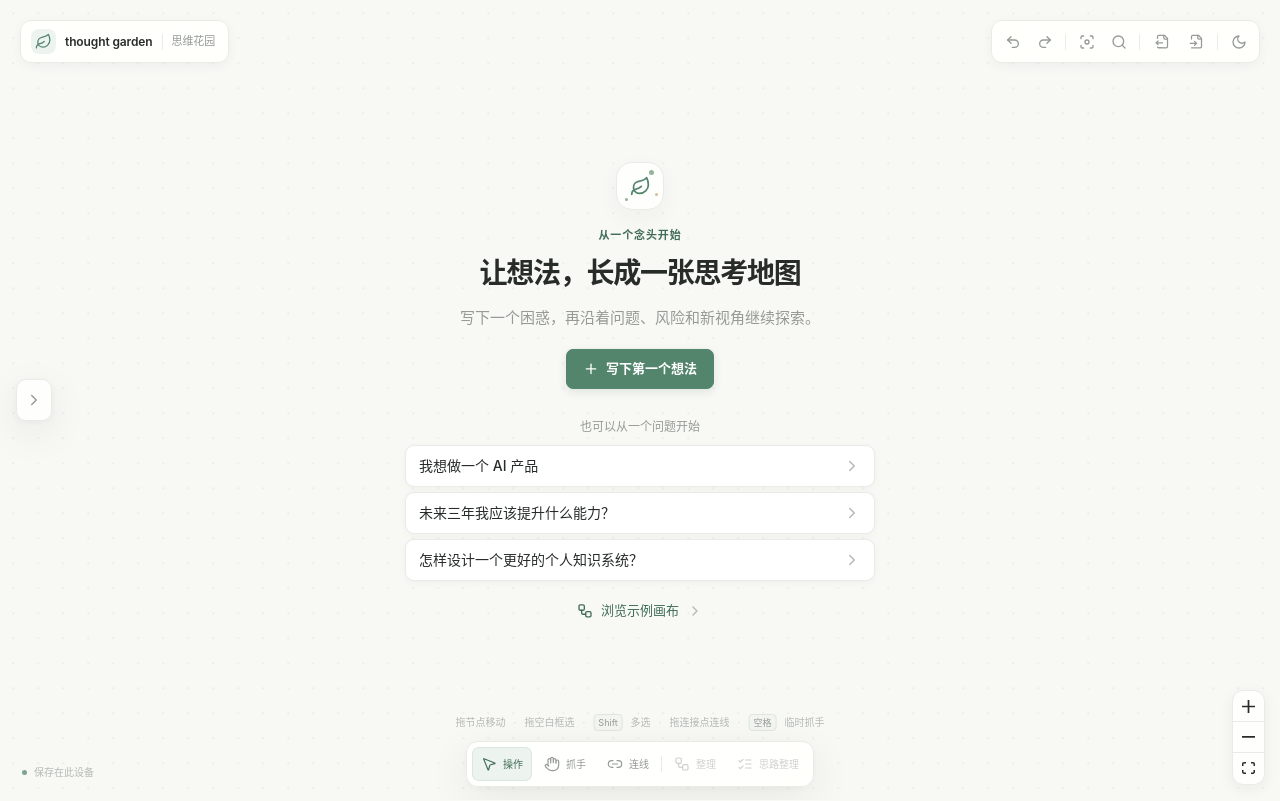
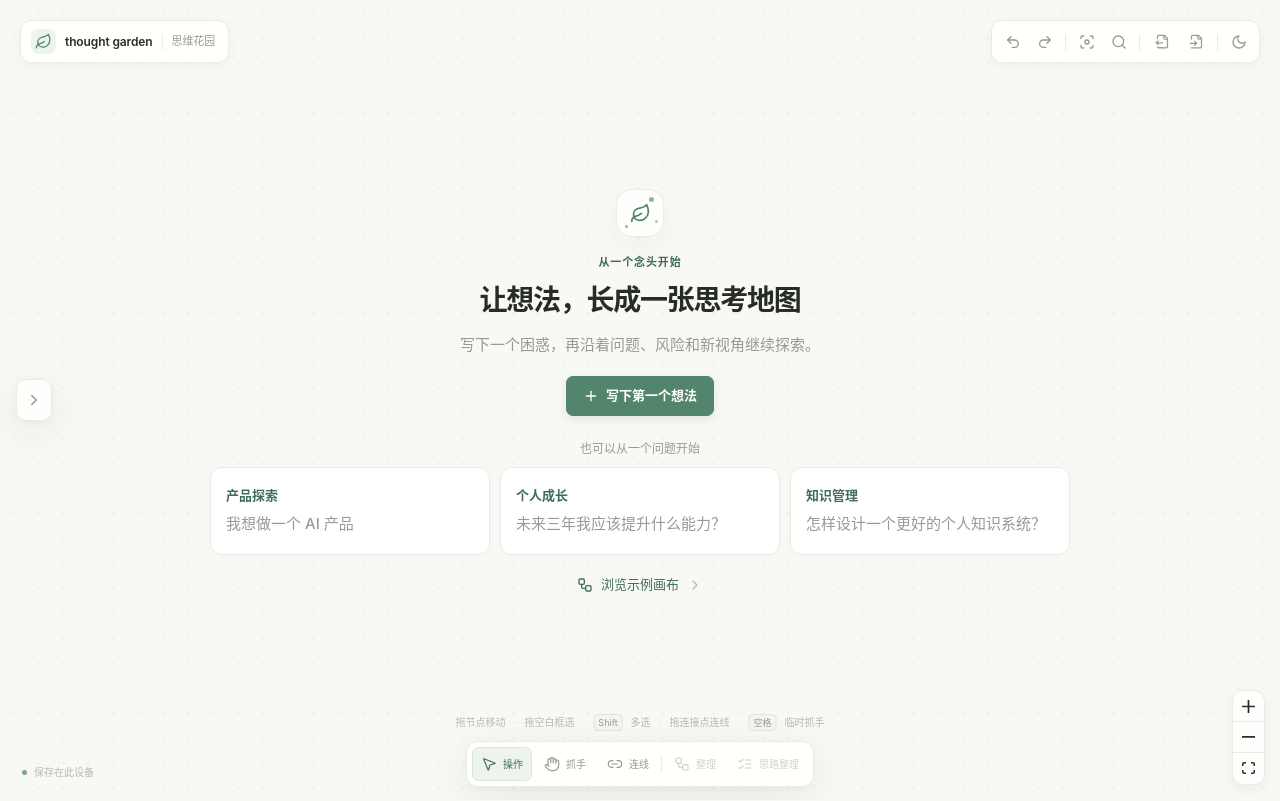
Before and after one commit to cheeseburgertony/thought-garden, a Next.js app: page / in a window 1280 px wide. Built offline with nearby package versions, Linux system fonts and the light colour scheme.

Commit message:
feat: 精简首页问题卡片样式

```diff
--- a/app/globals.css
+++ b/app/globals.css
@@ -184,7 +184,7 @@ button { color: inherit; }
 .export-menu-item > span { display: grid; gap: 3px; }
 .export-menu-item small { color: var(--subtle); font-size: 9px; }
 
-.empty-state { position: absolute; z-index: 1; top: 50%; left: 50%; display: flex; width: min(620px, calc(100vw - 40px)); align-items: center; flex-direction: column; transform: translate(-50%, -51%); pointer-events: none; text-align: center; }
+.empty-state { position: absolute; z-index: 1; top: 50%; left: 50%; display: flex; width: min(860px, calc(100vw - 40px)); align-items: center; flex-direction: column; transform: translate(-50%, -51%); pointer-events: none; text-align: center; }
 .empty-orbit { position: relative; display: grid; width: 48px; height: 48px; place-items: center; margin-bottom: 17px; border: 1px solid var(--line); border-radius: 16px; background: var(--surface); color: var(--accent); box-shadow: 0 8px 25px rgba(45, 55, 47, .045); }
 .empty-orbit span { position: absolute; width: 5px; height: 5px; border-radius: 50%; background: #94b39a; }
 .empty-orbit span:nth-child(1) { top: 7px; right: 9px; }
@@ -195,15 +195,14 @@ button { color: inherit; }
 .empty-copy { max-width: 420px; margin: 11px 0 18px; color: var(--muted); font-size: 15px; line-height: 1.75; }
 .primary-button { display: inline-flex; min-height: 40px; align-items: center; justify-content: center; gap: 7px; padding: 0 16px; border: 1px solid var(--accent); border-radius: 7px; background: var(--accent); color: #fff; cursor: pointer; font-size: 13px; font-weight: 550; box-shadow: 0 3px 9px rgba(68, 117, 88, .14); transition: transform .15s ease, background .15s ease; pointer-events: auto; }
 .primary-button:hover { transform: translateY(-1px); background: var(--accent-deep); }
-.examples { display: flex; width: min(470px, 100%); align-items: stretch; flex-direction: column; gap: 9px; margin-top: 29px; pointer-events: auto; }
+.examples { display: flex; width: 100%; align-items: stretch; flex-direction: column; gap: 9px; margin-top: 24px; pointer-events: auto; }
 .examples > span { color: var(--muted); font-size: 12px; text-align: center; }
-.example-grid { display: flex; width: 100%; flex-direction: column; gap: 5px; }
-.example-card { display: flex; min-height: 42px; align-items: center; justify-content: space-between; gap: 12px; padding: 0 13px; border: 1px solid var(--line); border-radius: 9px; background: var(--surface-solid); color: var(--text); cursor: pointer; text-align: left; box-shadow: 0 2px 8px rgba(37, 45, 39, .035); transition: border-color .15s ease, background .15s ease, color .15s ease, transform .15s ease, box-shadow .15s ease; }
-.example-card:hover { transform: translateY(-1px); border-color: var(--line-strong); background: var(--surface-solid); box-shadow: 0 4px 12px rgba(37, 45, 39, .07); }
-.example-card strong { min-width: 0; color: var(--text); font-size: 14px; font-weight: 500; line-height: 1.5; transition: color .15s ease; }
-.example-card > svg { flex: none; color: var(--muted); opacity: .7; transition: color .15s ease, opacity .15s ease, transform .15s ease; }
-.example-card:hover strong, .example-card:hover > svg { color: var(--accent-deep); }
-.example-card:hover > svg { transform: translateX(2px); opacity: 1; }
+.example-grid { display: grid; width: 100%; grid-template-columns: repeat(3, minmax(0, 1fr)); gap: 10px; }
+.example-card { display: flex; min-height: 88px; align-items: flex-start; flex-direction: column; justify-content: center; gap: 8px; padding: 13px 15px; border: 1px solid var(--line); border-radius: 12px; background: var(--surface-solid); color: var(--text); cursor: pointer; text-align: left; box-shadow: 0 2px 8px rgba(37, 45, 39, .025); transition: border-color .15s ease, background .15s ease, transform .15s ease, box-shadow .15s ease; }
+.example-card:hover { transform: translateY(-1px); border-color: var(--line-strong); background: var(--surface-solid); box-shadow: 0 4px 11px rgba(37, 45, 39, .055); }
+.example-card > span { color: var(--accent-deep); font-size: 13px; font-weight: 550; }
+.example-card strong { min-width: 0; color: var(--muted); font-size: 15px; font-weight: 450; line-height: 1.5; transition: color .15s ease; }
+.example-card:hover strong { color: var(--text); }
 .example-tour { display: inline-flex; min-height: 36px; align-self: center; align-items: center; gap: 8px; margin-top: 3px; padding: 0 12px; border: 0; border-radius: 7px; background: transparent; color: var(--accent-deep); cursor: pointer; font-size: 13px; font-weight: 500; transition: background .15s ease; }
 .example-tour:hover { background: var(--accent-wash); }
 .example-tour > svg:last-child { color: var(--subtle); }
@@ -364,8 +363,8 @@ button { color: inherit; }
   .empty-state { top: 48%; }
   .empty-state { width: min(440px, calc(100vw - 32px)); }
   .empty-state h1 { font-size: 24px; }
-  .example-grid { grid-template-columns: 1fr; gap: 5px; }
-  .example-card { min-height: 42px; }
+  .example-grid { grid-template-columns: 1fr; gap: 8px; }
+  .example-card { min-height: 94px; gap: 8px; padding: 16px; }
   .examples { gap: 7px; margin-top: 19px; }
   .quick-entry { width: min(320px, calc(100vw - 38px)); }
   .node-toolbar { gap: 0; }
--- a/components/thought-canvas.tsx
+++ b/components/thought-canvas.tsx
@@ -67,9 +67,9 @@ const nodeTypes = { thought: ThoughtNodeView };
 const INITIAL_SINGLE_NODE_ZOOM = 1.15;
 type AlignmentGuideStyle = { left: number; top: number; width?: number; height?: number };
 const examples = [
-  "我想做一个 AI 产品",
-  "未来三年我应该提升什么能力？",
-  "怎样设计一个更好的个人知识系统？",
+  { topic: "产品探索", text: "我想做一个 AI 产品" },
+  { topic: "个人成长", text: "未来三年我应该提升什么能力？" },
+  { topic: "知识管理", text: "怎样设计一个更好的个人知识系统？" },
 ];
 
 type Draft = { x: number; y: number; position: { x: number; y: number } };
@@ -805,10 +805,10 @@ function CanvasWorkspace() {
             <div className="examples">
               <span>也可以从一个问题开始</span>
               <div className="example-grid">
-                {examples.map((text) => (
-                  <button className="example-card" key={text} onClick={() => createThought(text, viewportCenter().position)}>
+                {examples.map(({ topic, text }) => (
+                  <button className="example-card" key={topic} onClick={() => createThought(text, viewportCenter().position)}>
+                    <span>{topic}</span>
                     <strong>{text}</strong>
-                    <ChevronRight size={18} aria-hidden="true" />
                   </button>
                 ))}
               </div>
```
